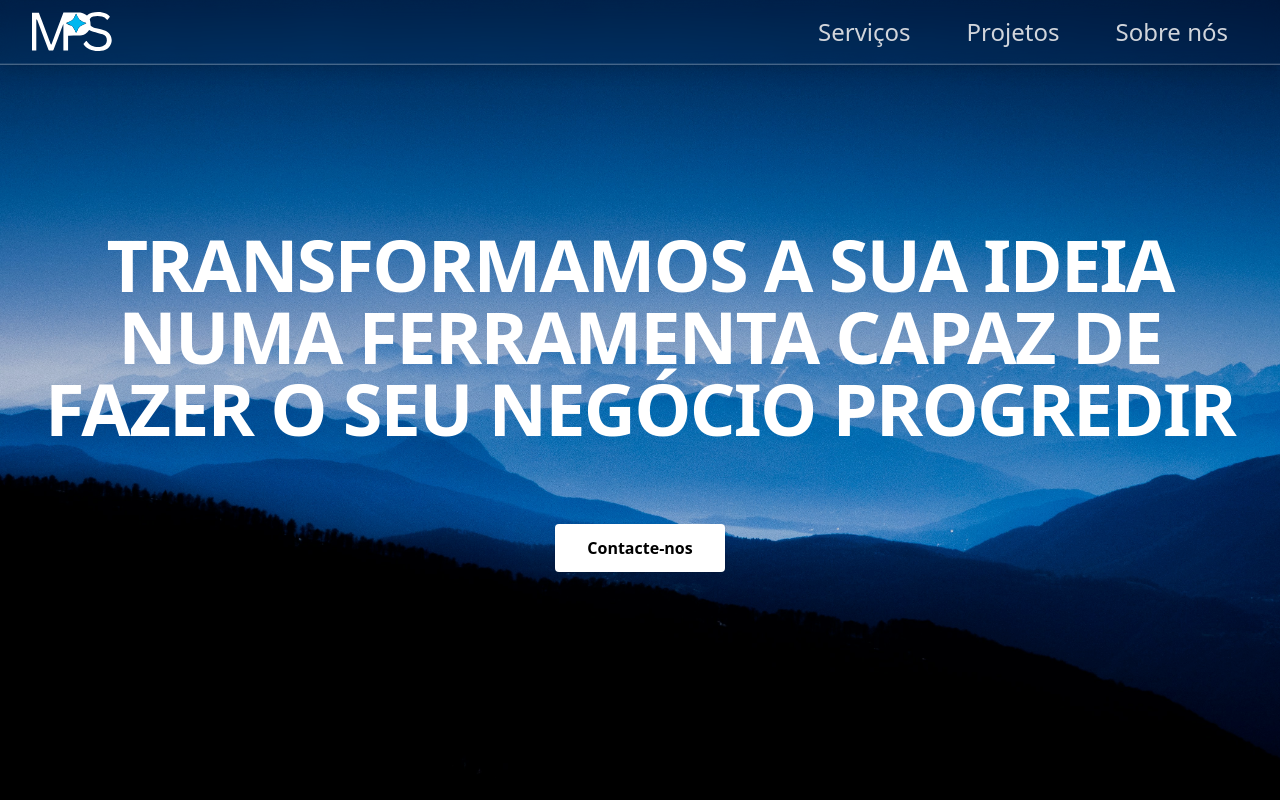
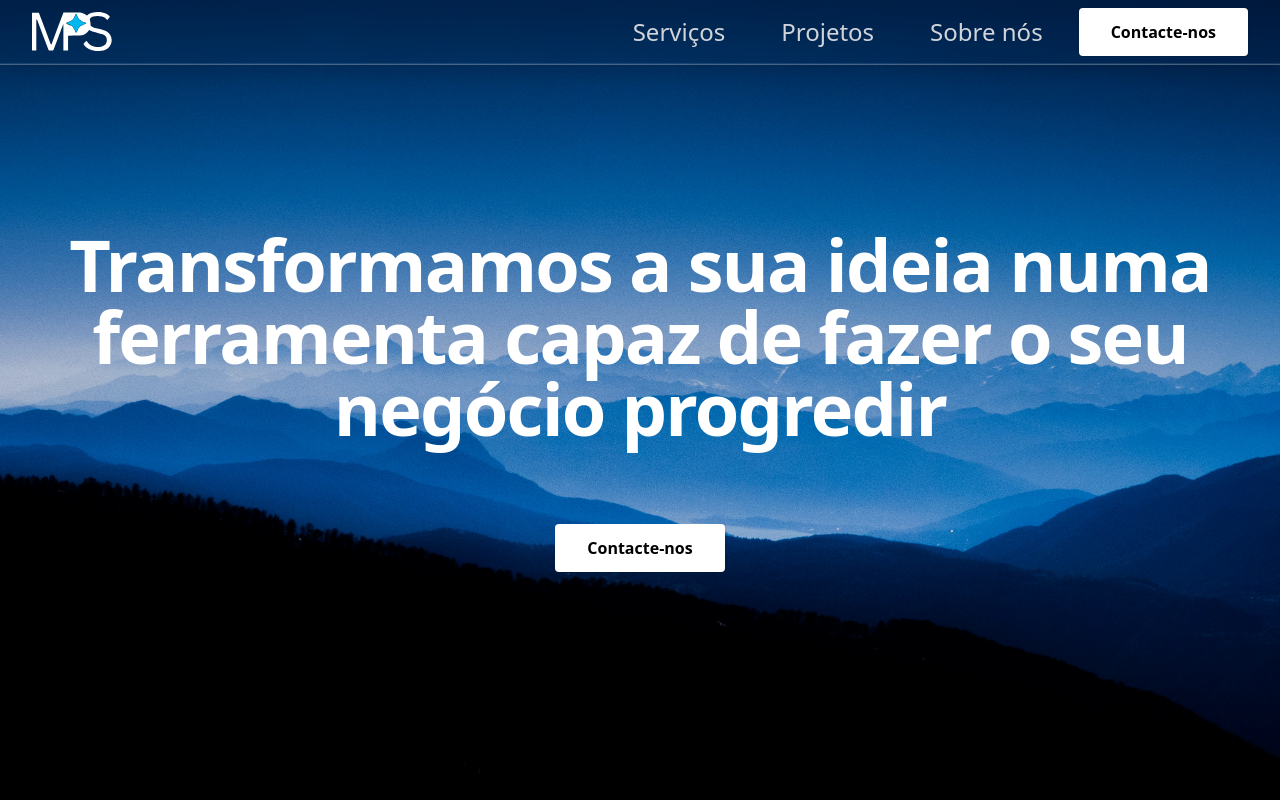
Before and after one commit to mps-technologies/mps-portfolio, a Next.js app: page / in a window 1280 px wide. Shown: the top 800 px of the page. Built offline with nearby package versions, Linux system fonts and the light colour scheme.

Commit message:
Contact button in the navbar.

```diff
--- a/src/Components/Navbar.tsx
+++ b/src/Components/Navbar.tsx
@@ -1,10 +1,10 @@
 // ...existing code...
 "use client";
 
-import { Disclosure, DisclosureButton, DisclosurePanel } from '@headlessui/react'
-import { Bars3Icon, XMarkIcon } from '@heroicons/react/24/outline'
-import Link from 'next/link'
-import { useState, useEffect } from 'react'
+import { Disclosure, DisclosureButton, DisclosurePanel } from '@headlessui/react';
+import { Bars3Icon, XMarkIcon } from '@heroicons/react/24/outline';
+import Link from 'next/link';
+import { useEffect, useState } from 'react';
 import Logo from './Logo';
 
 const navigation = [
@@ -17,7 +17,11 @@ function classNames(...classes: (string | boolean | undefined)[]) {
   return classes.filter(Boolean).join(' ')
 }
 
-export default function Navbar() {
+type NavbarProps = {
+  onContactClick: () => void;
+}
+
+export default function Navbar({ onContactClick }: NavbarProps) {
   const [isScrolled, setIsScrolled] = useState(false);
 
   useEffect(() => {
@@ -62,7 +66,7 @@ export default function Navbar() {
               </Link>
             </div>
             <div className="hidden sm:ml-6 sm:block ml-auto font-bold">
-              <div className="flex space-x-4">
+              <div className="flex space-x-4 items-center">
                 {navigation.map((item) => (
                   <Link
                     key={item.name}
@@ -76,6 +80,12 @@ export default function Navbar() {
                     {item.name}
                   </Link>
                 ))}
+                <button
+                  onClick={onContactClick}
+                  className="bg-white cursor-pointer text-black rounded px-8 py-3 font-semibold shadow transition-all duration-300 ease-in-out hover:bg-black hover:text-white hover:translate-x-2"
+                >
+                  Contacte-nos
+                </button>
               </div>
             </div>
           </div>
@@ -98,6 +108,12 @@ export default function Navbar() {
               {item.name}
             </DisclosureButton>
           ))}
+          <button
+            onClick={onContactClick}
+            className="bg-white cursor-pointer text-black rounded px-8 py-3 font-semibold shadow transition-all duration-300 ease-in-out hover:bg-black hover:text-white hover:translate-x-2 w-full mt-2"
+          >
+            Contacte-nos
+          </button>
         </div>
       </DisclosurePanel>
     </Disclosure>
--- a/src/Components/contactModal.tsx
+++ b/src/Components/contactModal.tsx
@@ -1,4 +1,4 @@
-import React, { useEffect, useState } from "react";
+import { useEffect, useState } from "react";
 
 type Props = {
   isOpen: boolean;
@@ -23,17 +23,17 @@ export default function ContactModal({ isOpen, onClose }: Props) {
     <div
       role="dialog"
       aria-modal="true"
-      className="fixed inset-0 z-50 flex items-center justify-center p-4"
+      className="fixed inset-0 z-[60] flex items-center justify-center p-4 overflow-y-auto"
     >
       {/* backdrop */}
       <div
-        className="absolute inset-0 bg-black/50 backdrop-blur-sm"
+        className="fixed inset-0 bg-black/50 backdrop-blur-sm"
         onClick={onClose}
         aria-hidden="true"
       />
 
       {/* modal */}
-      <div className="relative w-full max-w-2xl rounded-lg overflow-hidden shadow-2xl">
+      <div className="relative w-full max-w-2xl rounded-lg overflow-hidden shadow-2xl my-8">
         <div className="bg-white dark:bg-gray-800 rounded-lg">
           {/* header */}
           <div className="flex items-center justify-between px-6 py-4 border-b dark:border-gray-700">
--- a/src/Sections/Hero.tsx
+++ b/src/Sections/Hero.tsx
@@ -1,12 +1,12 @@
 "use client";
 
-import ContactModal from "@/Components/contactModal";
 import Image from "next/image";
-import { useState } from "react";
 
-export default function Hero() {
-  const [isModalOpen, setIsModalOpen] = useState(false);
+type HeroProps = {
+  onContactClick: () => void;
+}
 
+export default function Hero({ onContactClick }: HeroProps) {
   return (
     <>
         <Image
@@ -18,17 +18,15 @@ export default function Hero() {
         />
         <section className="flex flex-col items-center justify-center min-h-screen w-full gap-8 px-4 relative">
           <div className="absolute inset-0 bg-black/10"></div> {/* Optional overlay for text readability */}
-          <span className="text-4xl md:text-7xl text-white text-center mb-12 font-bebas uppercase relative z-10 font-bold tracking-tight">
+          <span className="text-4xl md:text-7xl text-white text-center mb-12 font-bebas relative z-10 font-bold tracking-tight">
             Transformamos a sua ideia numa ferramenta capaz de fazer o seu negócio progredir
           </span>
           <button
-            onClick={() => setIsModalOpen(true)}
+            onClick={onContactClick}
             className="bg-white cursor-pointer text-black rounded px-8 py-3 font-semibold shadow transition-all duration-300 ease-in-out hover:bg-black hover:text-white hover:translate-x-2 relative z-10"
           >
             Contacte-nos
           </button>
-
-          <ContactModal isOpen={isModalOpen} onClose={() => setIsModalOpen(false)} />
         </section>
     </>
   )
--- a/src/app/page.tsx
+++ b/src/app/page.tsx
@@ -1,18 +1,21 @@
 "use client";
 
+import ContactModal from "@/Components/contactModal";
 import AboutUs from "@/Sections/AboutUs";
-import Navbar from "../Components/Navbar";
 import Hero from "@/Sections/Hero";
 import OurProjects from "@/Sections/OurProjects";
 import OurServices from "@/Sections/OurServices";
+import { useState } from "react";
+import Navbar from "../Components/Navbar";
 
 
 export default function Home() {
+  const [isModalOpen, setIsModalOpen] = useState(false);
 
   return (
     <div className="relative w-full h-screen font-sans p-0 m-0">
-      <Navbar />
-      <Hero />
+      <Navbar onContactClick={() => setIsModalOpen(true)} />
+      <Hero onContactClick={() => setIsModalOpen(true)} />
       <main>
         {/* Serviços Section */}
         <OurServices />
@@ -23,6 +26,8 @@ export default function Home() {
         {/* AboutUs Section */}
         <AboutUs />
       </main>
+
+      <ContactModal isOpen={isModalOpen} onClose={() => setIsModalOpen(false)} />
     </div>
   );
 }
```
